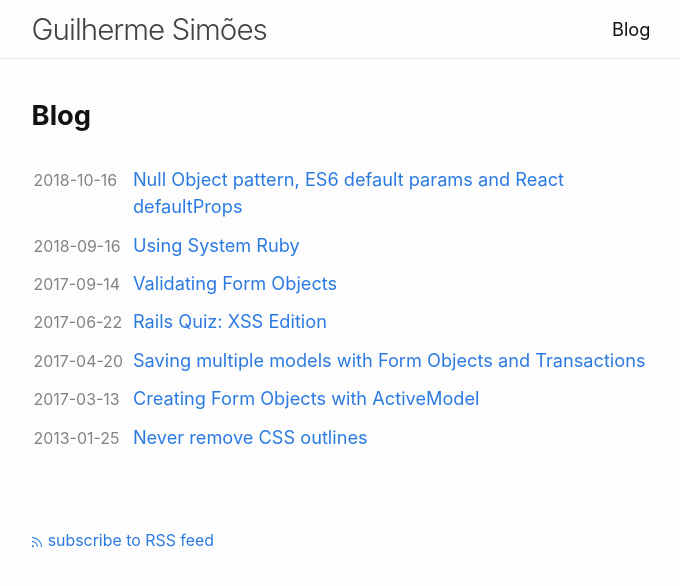
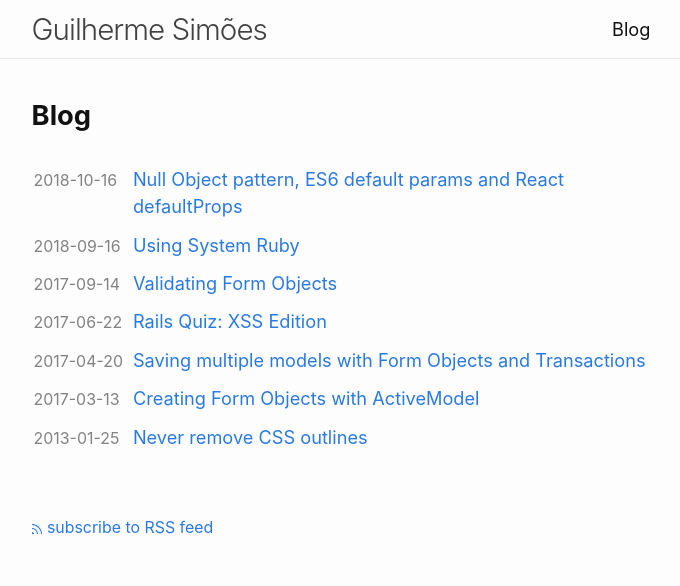
Before and after one commit to guilhermesimoes/guilhermesimoes.github.io, a Jekyll site: the page built from _pages/blog.html, in a window 1280 px wide. Shown: the top 586 px of the page, without its empty margins (299-979 px from the left). Built offline with Jekyll 4.4.1, drawn with Linux system fonts in a browser that asks for light colours.

Commit message:
Reuse post-meta class for "subscribe to RSS feed" link
I should probably rename this class

```diff
--- a/_pages/blog.html
+++ b/_pages/blog.html
@@ -19,7 +19,7 @@
     </tbody>
   </table>
 
-  <p>
+  <p class="post-meta">
     <a href="/feed.xml" class="rss-feed-link"Z>
       <svg class="inline-icon" viewBox="0 0 10 16" width="10" height="16" aria-hidden="true">
         <path d="M2 13H0v-2c1.11 0 2 .89 2 2zM0 3v1a9 9 0 0 1 9 9h1C10 7.48 5.52 3 0 3zm0 4v1c2.75 0 5 2.25 5 5h1c0-3.31-2.69-6-6-6z"></path>
--- a/_sass/_layout.scss
+++ b/_sass/_layout.scss
@@ -120,8 +120,6 @@
 }
 
 .post-list {
-  margin-bottom: $spacing-unit * 2;
-
   td:first-child {
     padding-right: $spacing-unit / 4;
     white-space: nowrap;
@@ -139,16 +137,11 @@
 }
 
 .post-meta {
+  margin-top: $spacing-unit * 2;
   font-size: $small-font-size;
   color: $grey-color;
 }
 
-.rss-feed-link {
-  span {
-    font-size: $small-font-size;
-  }
-
-  .inline-icon {
-    margin-right: $spacing-unit / 6;
-  }
+.rss-feed-link .inline-icon {
+  margin-right: $spacing-unit / 6;
 }
--- a/_sass/_post.scss
+++ b/_sass/_post.scss
@@ -35,10 +35,6 @@
     }
   }
 
-  .post-meta {
-    margin-top: $spacing-unit * 2;
-  }
-
   .date-author-separator {
     margin: 0 0.5em;
   }
```
